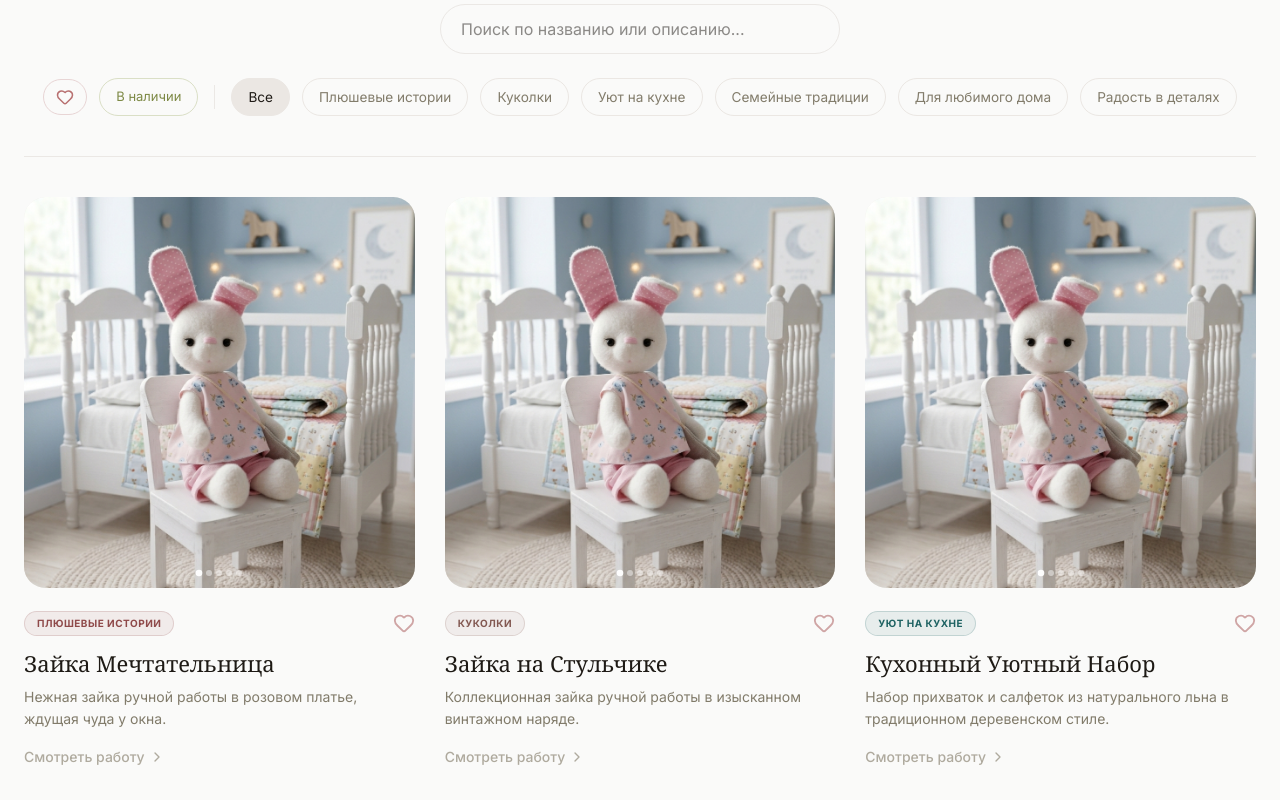
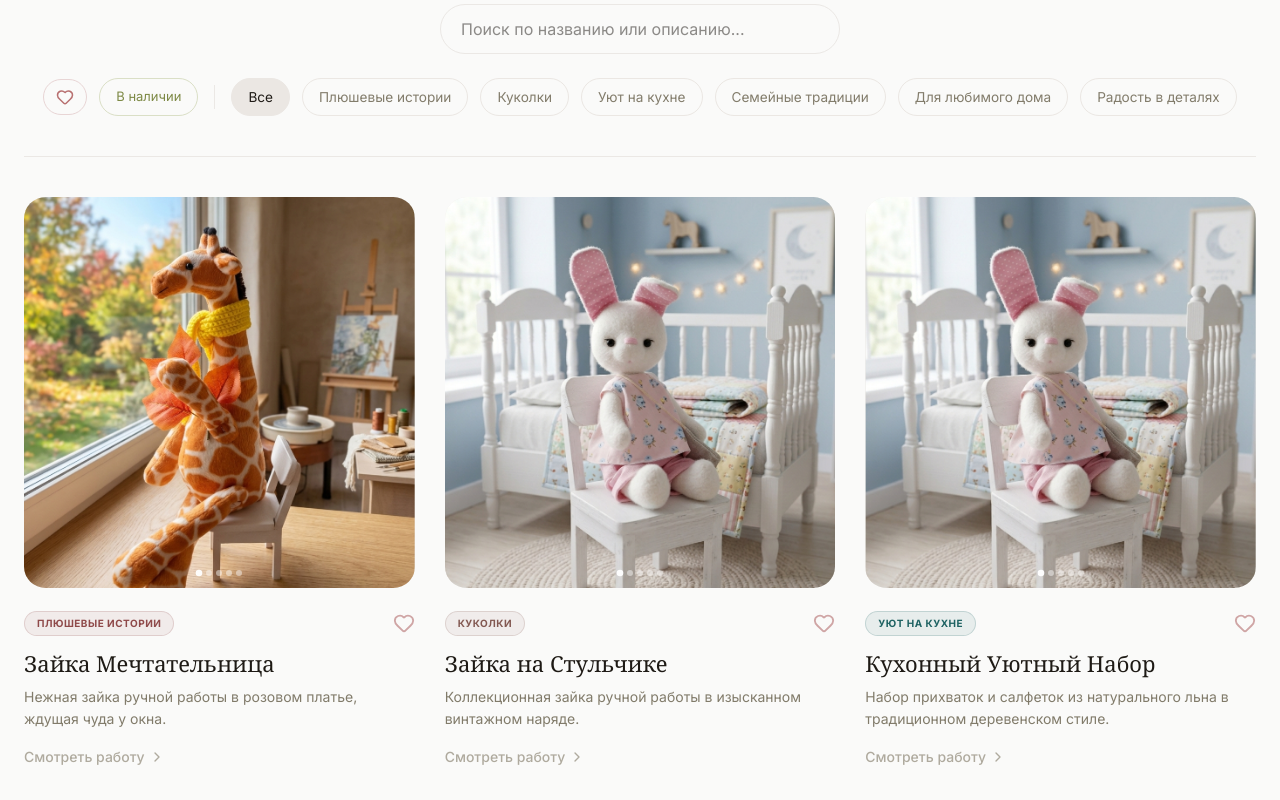
Before and after one commit to dmytroivanishin/gifts-workshop, a Next.js app: page / in a window 1280 px wide. Shown: the part 440-1240 px from the top of the page. Built offline with nearby package versions, Linux system fonts and the light colour scheme; data requests are answered from the project's data file; a web font is replaced by a local one.

Commit message:
Update issues with poster

```diff
--- a/src/app/admin/projects/[id]/page.tsx
+++ b/src/app/admin/projects/[id]/page.tsx
@@ -11,6 +11,7 @@ import {
   useGetCategoriesQuery,
   useGetTagsQuery,
   useCreateTagMutation,
+  useGetMediaQuery,
 } from "@/store/api";
 import ImageCropModal from "@/components/shared/ImageCropModal";
 import MediaPickerModal from "@/components/shared/MediaPickerModal";
@@ -45,6 +46,8 @@ export default function ProjectFormPage({ params }: ProjectFormPageProps) {
 
   const categories = categoriesResponse?.data || [];
   const allTags = tagsResponse?.data || [];
+  const { data: mediaResponse } = useGetMediaQuery();
+  const mediaList = mediaResponse?.data || [];
 
   // Form State
   const [title, setTitle] = useState("");
@@ -127,10 +130,16 @@ export default function ProjectFormPage({ params }: ProjectFormPageProps) {
   const handleSaveCrop = (pos: { x: number; y: number; zoom: number }) => {
     if (activeCropMediaId === "cover") {
       setCoverPosition(pos);
+      setSelectedImages(prev => prev.map(m =>
+        m.mediaId === coverImage ? { ...m, position: pos } : m
+      ));
     } else if (activeCropMediaId) {
       setSelectedImages(prev => prev.map(m =>
         m.mediaId === activeCropMediaId ? { ...m, position: pos } : m
       ));
+      if (activeCropMediaId === coverImage) {
+        setCoverPosition(pos);
+      }
     }
     setActiveCropMediaId(null);
   };
@@ -140,16 +149,18 @@ export default function ProjectFormPage({ params }: ProjectFormPageProps) {
     if (!title || !categoryId) return;
 
     // Build media array
-    const media = selectedImages.map((img, index) => ({
-      id: `m-${Date.now()}-${index}`,
-      order: index + 1,
-      media: {
-        id: img.mediaId,
-        thumbnailUrl: img.url,
-        originalUrl: img.url,
-      },
-      position: img.position || undefined,
-    }));
+    const media = selectedImages.map((img, index) => {
+      const existingRelation = postResponse?.data?.media?.find(
+        (m: any) => (m.mediaId || m.media?.id) === img.mediaId
+      );
+
+      return {
+        id: existingRelation?.id || undefined,
+        order: index + 1,
+        mediaId: img.mediaId,
+        position: img.position || undefined,
+      };
+    });
 
     // Build poster with exact image position coordinates
     const coverMedia = selectedImages.find(m => m.mediaId === coverImage);
@@ -177,6 +188,7 @@ export default function ProjectFormPage({ params }: ProjectFormPageProps) {
       status: status as any,
       media,
       poster,
+      posterId: coverImage || undefined,
       tagsIds: selectedTags,
     };
 
@@ -381,6 +393,9 @@ export default function ProjectFormPage({ params }: ProjectFormPageProps) {
             <div className="grid grid-cols-2 sm:grid-cols-4 gap-3">
               {selectedImages.map((img) => {
                 const isCover = coverImage === img.mediaId;
+                const mediaItem = mediaList.find(m => m.id === img.mediaId);
+                const isPortrait = mediaItem?.orientation === "Portrait" || (mediaItem?.height && mediaItem?.width && mediaItem.height > mediaItem.width);
+                const isLandscape = mediaItem?.orientation === "Landscape" || (mediaItem?.height && mediaItem?.width && mediaItem.width > mediaItem.height);
 
                 return (
                   <div
@@ -394,10 +409,18 @@ export default function ProjectFormPage({ params }: ProjectFormPageProps) {
                     <img
                       src={img.url}
                       alt=""
-                      className="w-full h-full object-cover"
+                      className="absolute"
                       style={{
-                        transform: img.position ? `scale(${img.position.zoom})` : 'scale(1)',
-                        objectPosition: img.position ? `${img.position.x}px ${img.position.y}px` : 'center'
+                        left: "50%",
+                        top: "50%",
+                        width: isPortrait ? "100%" : (isLandscape ? "auto" : "100%"),
+                        height: isLandscape ? "100%" : (isPortrait ? "auto" : "100%"),
+                        minWidth: "100%",
+                        minHeight: "100%",
+                        transformOrigin: "center center",
+                        transform: img.position
+                          ? `translate(-50%, -50%) translate(${img.position.x}px, ${img.position.y}px) scale(${img.position.zoom})`
+                          : 'translate(-50%, -50%) scale(1)'
                       }}
                     />
 
@@ -487,6 +510,9 @@ export default function ProjectFormPage({ params }: ProjectFormPageProps) {
       {/* Modals */}
       {activeCropMediaId && (
         <ImageCropModal
+          media={
+            mediaList.find(m => m.id === (activeCropMediaId === "cover" ? coverImage : activeCropMediaId))
+          }
           imageUrl={
             activeCropMediaId === "cover"
               ? selectedImages.find(m => m.mediaId === coverImage)?.url || ""
--- a/src/components/features/ProjectCard.tsx
+++ b/src/components/features/ProjectCard.tsx
@@ -30,10 +30,12 @@ export function ProjectCard({ post, className, onLikeToggle, onCategorySelect }:
     }
   }, [post.id]);
 
-  const images = post.media
-    .map((m) => m.media?.originalUrl)
-    .filter((url): url is string => typeof url === "string");
-  const totalImages = images.length;
+  const mediaItems = [...(post.media || [])].sort((a, b) => {
+    if (a.mediaId === post.posterId) return -1;
+    if (b.mediaId === post.posterId) return 1;
+    return a.order - b.order;
+  });
+  const totalImages = mediaItems.length;
 
   const categoryTitle = loc(post.category.title);
   const categoryColor = post.category.color!.color;
@@ -88,17 +90,40 @@ export function ProjectCard({ post, className, onLikeToggle, onCategorySelect }:
         {/* Image Gallery */}
         <div className="relative aspect-square w-full overflow-hidden bg-muted rounded-2xl">
           <AnimatePresence initial={false}>
-            {images.length > 0 ? (
+            {totalImages > 0 ? (
+              (() => {
+                const currentMedia = mediaItems[currentImageIndex];
+                const med = currentMedia?.media;
+                const pos = currentMedia?.position;
+
+                const isPortrait = med?.orientation === "Portrait" || (med?.height && med?.width && med.height > med.width);
+                const isLandscape = med?.orientation === "Landscape" || (med?.height && med?.width && med.width > med.height);
+
+                return (
                   <motion.img
                     key={currentImageIndex}
-                src={images[currentImageIndex]}
+                    src={med?.originalUrl || ""}
                     alt={loc(post.title)}
-                className="absolute inset-0 w-full h-full object-cover transition-transform duration-700 ease-out group-hover:scale-103"
+                    className="absolute transition-transform duration-700 ease-out group-hover:scale-103"
+                    style={{
+                      left: "50%",
+                      top: "50%",
+                      width: isPortrait ? "100%" : (isLandscape ? "auto" : "100%"),
+                      height: isLandscape ? "100%" : (isPortrait ? "auto" : "100%"),
+                      minWidth: "100%",
+                      minHeight: "100%",
+                      transformOrigin: "center center",
+                      transform: pos
+                        ? `translate(-50%, -50%) translate(${pos.x}px, ${pos.y}px) scale(${pos.zoom})`
+                        : 'translate(-50%, -50%) scale(1)'
+                    }}
                     initial={{ opacity: 0 }}
                     animate={{ opacity: 1 }}
                     exit={{ opacity: 0 }}
                     transition={{ duration: 0.3 }}
                   />
+                );
+              })()
             ) : (
               <div className="absolute inset-0 flex items-center justify-center text-muted-foreground">
                 No Image
@@ -124,7 +149,7 @@ export function ProjectCard({ post, className, onLikeToggle, onCategorySelect }:
 
               {/* Dots */}
               <div className="absolute bottom-3 left-1/2 -translate-x-1/2 flex space-x-1 z-10">
-                {images.map((_, idx) => (
+                {mediaItems.map((_, idx) => (
                   <div
                     key={idx}
                     className={cn(
--- a/src/components/shared/ImageCropModal.tsx
+++ b/src/components/shared/ImageCropModal.tsx
@@ -2,12 +2,14 @@
 
 import { useState, useRef, MouseEvent, TouchEvent } from "react";
 import { X, ZoomIn, ZoomOut, Check } from "lucide-react";
+import { Media } from "@/types";
 
 interface ImageCropModalProps {
   imageUrl: string;
   onClose: () => void;
   onSave: (position: { x: number; y: number; zoom: number }) => void;
   initialPosition?: { x: number; y: number; zoom: number };
+  media?: Media;
 }
 
 export default function ImageCropModal({
@@ -15,11 +17,33 @@ export default function ImageCropModal({
   onClose,
   onSave,
   initialPosition,
+  media,
 }: ImageCropModalProps) {
   const [zoom, setZoom] = useState(initialPosition?.zoom || 1);
   const [position, setPosition] = useState({ x: initialPosition?.x || 0, y: initialPosition?.y || 0 });
+  const orientation = media?.orientation;
   const [isDragging, setIsDragging] = useState(false);
   const dragStart = useRef({ x: 0, y: 0 });
+
+  const constrainPosition = (x: number, y: number, currentZoom: number) => {
+    const imgWidth = media?.width || 300;
+    const imgHeight = media?.height || 300;
+    const isPortrait = orientation === "Portrait";
+
+    const baseWidth = isPortrait ? 300 : 300 * (imgWidth / imgHeight);
+    const baseHeight = !isPortrait ? 300 : 300 * (imgHeight / imgWidth);
+
+    const scaledWidth = baseWidth * currentZoom;
+    const scaledHeight = baseHeight * currentZoom;
+
+    const maxX = Math.max(0, (scaledWidth - 300) / 2);
+    const maxY = Math.max(0, (scaledHeight - 300) / 2);
+
+    return {
+      x: Math.min(maxX, Math.max(-maxX, x)),
+      y: Math.min(maxY, Math.max(-maxY, y)),
+    };
+  };
 
   const handleMouseDown = (e: MouseEvent) => {
     setIsDragging(true);
@@ -28,10 +52,9 @@ export default function ImageCropModal({
 
   const handleMouseMove = (e: MouseEvent) => {
     if (!isDragging) return;
-    setPosition({
-      x: e.clientX - dragStart.current.x,
-      y: e.clientY - dragStart.current.y,
-    });
+    const rawX = e.clientX - dragStart.current.x;
+    const rawY = e.clientY - dragStart.current.y;
+    setPosition(constrainPosition(rawX, rawY, zoom));
   };
 
   const handleMouseUp = () => {
@@ -48,10 +71,9 @@ export default function ImageCropModal({
   const handleTouchMove = (e: TouchEvent) => {
     if (!isDragging) return;
     const touch = e.touches[0];
-    setPosition({
-      x: touch.clientX - dragStart.current.x,
-      y: touch.clientY - dragStart.current.y,
-    });
+    const rawX = touch.clientX - dragStart.current.x;
+    const rawY = touch.clientY - dragStart.current.y;
+    setPosition(constrainPosition(rawX, rawY, zoom));
   };
 
   const handleTouchEnd = () => {
@@ -94,15 +116,14 @@ export default function ImageCropModal({
               alt="Crop workspace"
               className="absolute pointer-events-none transition-transform duration-75"
               style={{
-                transform: `translate(${position.x}px, ${position.y}px) scale(${zoom})`,
-                transformOrigin: "center center",
                 left: "50%",
                 top: "50%",
-                marginLeft: "-150px",
-                marginTop: "-150px",
-                width: "300px",
-                height: "300px",
-                objectFit: "cover",
+                width: orientation === "Portrait" ? "100%" : "auto",
+                height: orientation === "Landscape" ? "100%" : "auto",
+                minWidth: "100%",
+                minHeight: "100%",
+                transformOrigin: "center center",
+                transform: `translate(-50%, -50%) translate(${position.x}px, ${position.y}px) scale(${zoom})`,
               }}
             />
             {/* Guide Grid Overlays */}
@@ -127,7 +148,11 @@ export default function ImageCropModal({
               max="3"
               step="0.05"
               value={zoom}
-              onChange={(e) => setZoom(parseFloat(e.target.value))}
+              onChange={(e) => {
+                const newZoom = parseFloat(e.target.value);
+                setZoom(newZoom);
+                setPosition((prev) => constrainPosition(prev.x, prev.y, newZoom));
+              }}
               className="flex-1 h-1 bg-border rounded-lg appearance-none cursor-pointer accent-primary"
             />
             <ZoomIn size={16} className="text-muted-foreground" />
--- a/src/data/db.json
+++ b/src/data/db.json
@@ -26,10 +26,10 @@
         "c0300001-beef-4000-8000-000000000009",
         "c0300001-beef-4000-8000-000000000010"
       ],
-      "posterId": "da7a0001-beef-4000-8000-000000000001",
+      "posterId": "da7a0004-beef-4000-8000-000000000004",
       "media": [
         {
-          "id": "m-1779956820766-0",
+          "id": "da7a0001-beef-4000-8000-000000000010",
           "order": 1,
           "mediaId": "da7a0001-beef-4000-8000-000000000001",
           "position": {
@@ -39,7 +39,7 @@
           }
         },
         {
-          "id": "m-1779956820766-1",
+          "id": "da7a0002-beef-4000-8000-000000000011",
           "order": 2,
           "mediaId": "da7a0002-beef-4000-8000-000000000002",
           "position": {
@@ -49,7 +49,7 @@
           }
         },
         {
-          "id": "m-1779956820766-2",
+          "id": "da7a0003-beef-4000-8000-000000000012",
           "order": 3,
           "mediaId": "da7a0003-beef-4000-8000-000000000003",
           "position": {
@@ -59,7 +59,7 @@
           }
         },
         {
-          "id": "m-1779956820766-3",
+          "id": "da7a0004-beef-4000-8000-000000000013",
           "order": 4,
           "mediaId": "da7a0004-beef-4000-8000-000000000004",
           "position": {
@@ -69,7 +69,7 @@
           }
         },
         {
-          "id": "m-1779956820766-4",
+          "id": "da7a0005-beef-4000-8000-000000000014",
           "order": 5,
           "mediaId": "da7a0005-beef-4000-8000-000000000005",
           "position": {
@@ -1246,31 +1246,46 @@
       "id": "da7a0001-beef-4000-8000-000000000001",
       "thumbnailUrl": "/images/image-1.png",
       "originalUrl": "/images/image-1.png",
-      "userId": "c0a80101-1111-4444-9999-abcdefabcdef"
+      "userId": "c0a80101-1111-4444-9999-abcdefabcdef",
+      "width": 896,
+      "height": 1195,
+      "orientation": "Portrait"
     },
     {
       "id": "da7a0002-beef-4000-8000-000000000002",
       "thumbnailUrl": "/images/image-2.png",
       "originalUrl": "/images/image-2.png",
-      "userId": "c0a80101-1111-4444-9999-abcdefabcdef"
+      "userId": "c0a80101-1111-4444-9999-abcdefabcdef",
+      "width": 896,
+      "height": 1195,
+      "orientation": "Portrait"
     },
     {
       "id": "da7a0003-beef-4000-8000-000000000003",
       "thumbnailUrl": "/images/image-3.png",
       "originalUrl": "/images/image-3.png",
-      "userId": "c0a80101-1111-4444-9999-abcdefabcdef"
+      "userId": "c0a80101-1111-4444-9999-abcdefabcdef",
+      "width": 896,
+      "height": 1195,
+      "orientation": "Portrait"
     },
     {
       "id": "da7a0004-beef-4000-8000-000000000004",
       "thumbnailUrl": "/images/image-4.png",
       "originalUrl": "/images/image-4.png",
-      "userId": "c0a80101-1111-4444-9999-abcdefabcdef"
+      "userId": "c0a80101-1111-4444-9999-abcdefabcdef",
+      "width": 896,
+      "height": 1195,
+      "orientation": "Portrait"
     },
     {
       "id": "da7a0005-beef-4000-8000-000000000005",
       "thumbnailUrl": "/images/image-5.png",
       "originalUrl": "/images/image-5.png",
-      "userId": "c0a80101-1111-4444-9999-abcdefabcdef"
+      "userId": "c0a80101-1111-4444-9999-abcdefabcdef",
+      "width": 896,
+      "height": 1195,
+      "orientation": "Portrait"
     }
   ],
   "users": [
--- a/src/services/mediaService.ts
+++ b/src/services/mediaService.ts
@@ -9,7 +9,7 @@ export class MediaService implements IMediaService {
   constructor(
     private mediaRepo: IMediaRepository,
     private postRepo: IPostRepository
-  ) {}
+  ) { }
 
   async getAllMedia(options?: any): Promise<any> {
     const page = options?.page || 1;
--- a/src/types/index.ts
+++ b/src/types/index.ts
@@ -17,6 +17,9 @@ export interface Media {
   originalUrl: string;
   userId?: string;
   position?: Position;
+  width?: number;
+  height?: number;
+  orientation?: "Portrait" | "Landscape";
 }
 
 export interface Collection {
```
Also changed, not shown: src/repositories/postRepository.ts (line endings or trailing spaces). Lines whose indentation alone changed are shown as unchanged.
